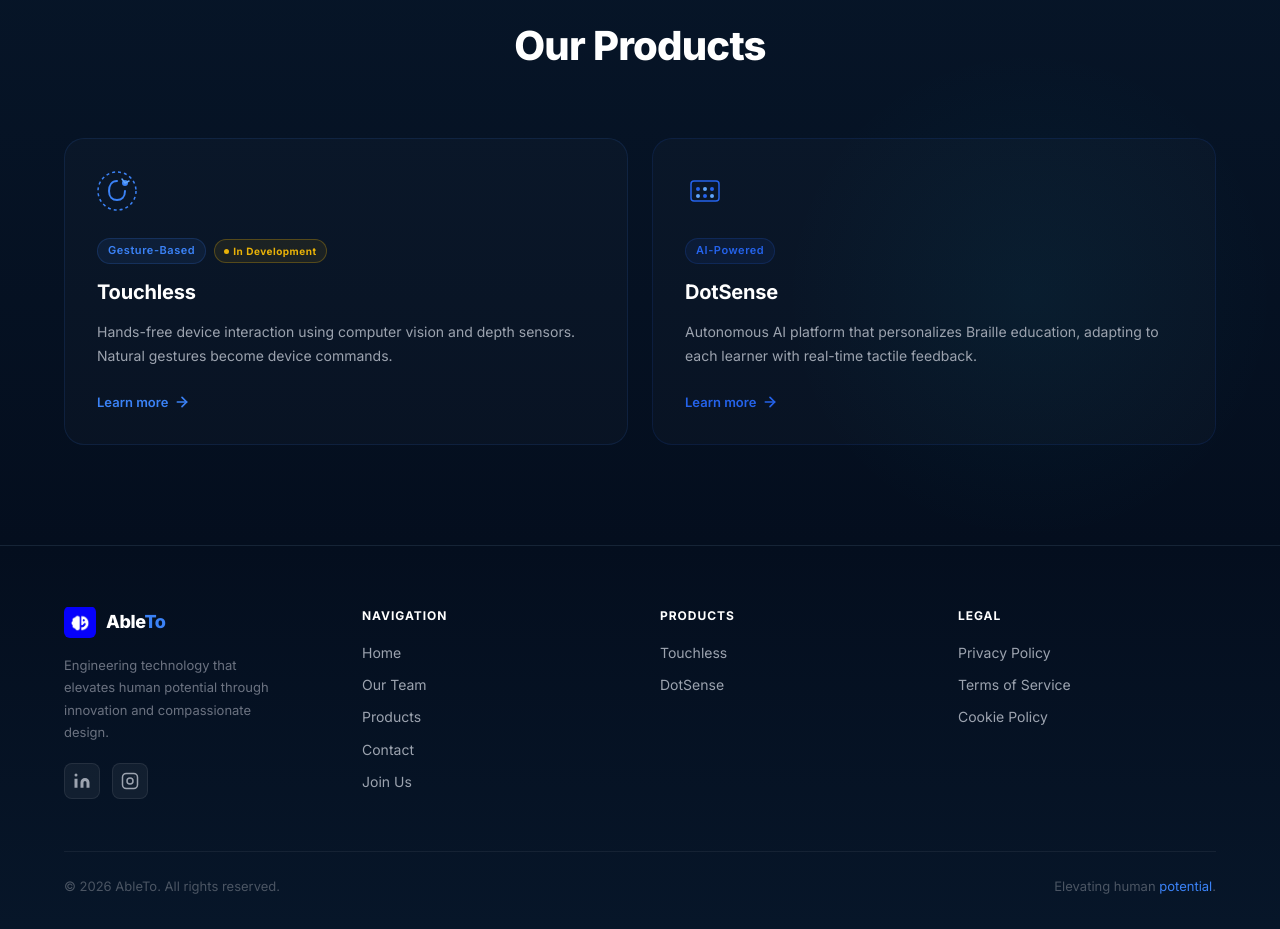
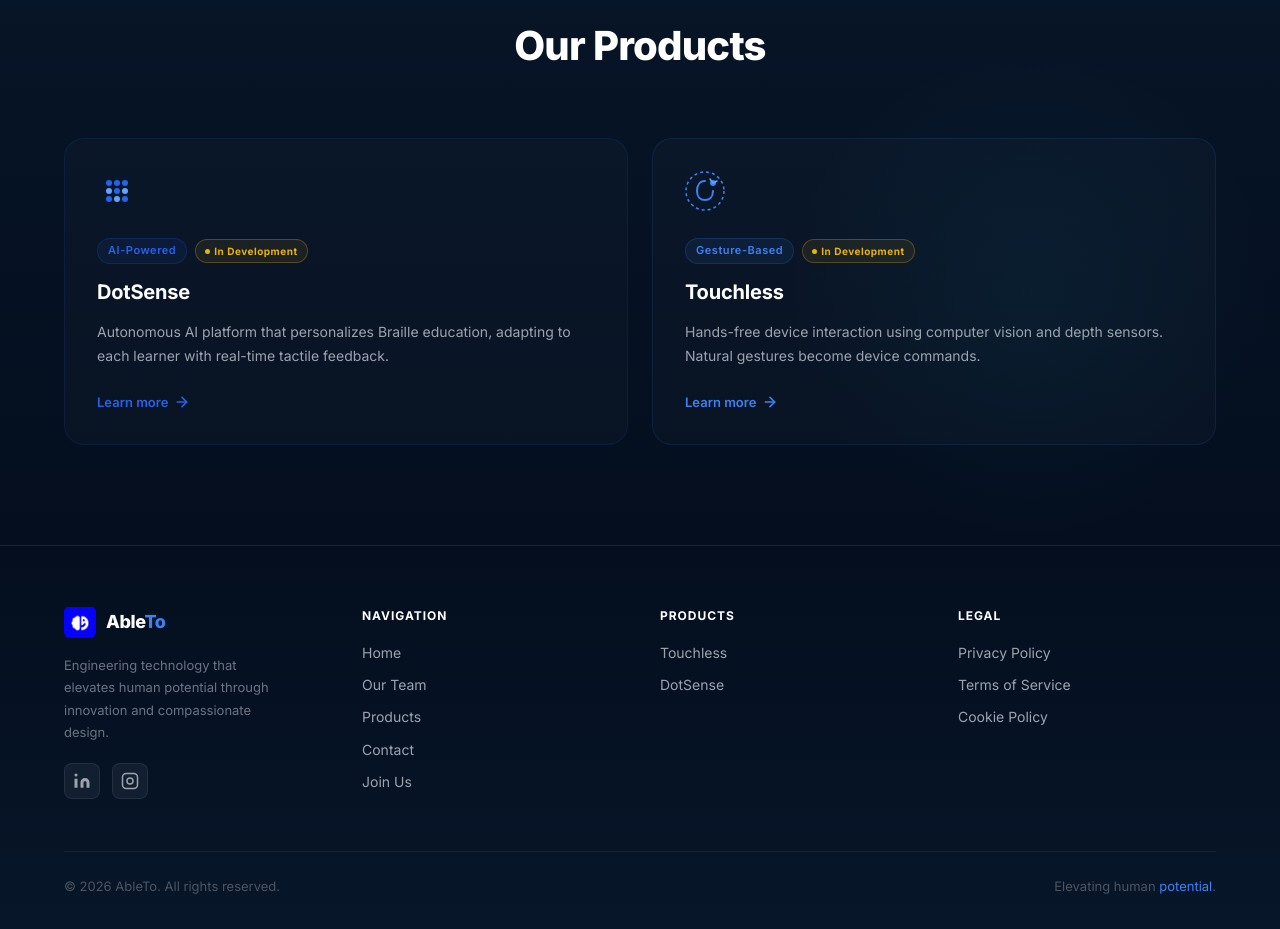
Before and after one commit to emiliodaza/ableto-app, a React (Vite) app: page / in a window 1280 px wide. Shown: the part 2240-3169 px from the top of the page. Built offline with nearby package versions, Linux system fonts and the light colour scheme.

Commit message:
Home page: DotSense first, both cards show In Development badge
Co-Authored-By: Claude Sonnet 4.6 <noreply@anthropic.com>

```diff
--- a/src/pages/Home.jsx
+++ b/src/pages/Home.jsx
@@ -588,6 +588,26 @@ export default function Home() {
           <div style={{ display: 'grid', gridTemplateColumns: 'repeat(auto-fit, minmax(320px, 1fr))', gap: '24px' }}>
             {[
               {
+                title: tr.home.dotSenseCardTitle,
+                badge: tr.home.dotSenseCardBadge,
+                desc: tr.home.dotSenseShort,
+                color: '#2563eb',
+                inDev: true,
+                icon: (
+                  <svg width="40" height="40" viewBox="0 0 40 40" fill="none">
+                    <circle cx="12" cy="12" r="3" fill="#2563eb"/>
+                    <circle cx="20" cy="12" r="3" fill="#2563eb"/>
+                    <circle cx="28" cy="12" r="3" fill="#2563eb"/>
+                    <circle cx="12" cy="20" r="3" fill="#60a5fa"/>
+                    <circle cx="20" cy="20" r="3" fill="#2563eb"/>
+                    <circle cx="28" cy="20" r="3" fill="#60a5fa"/>
+                    <circle cx="12" cy="28" r="3" fill="#2563eb"/>
+                    <circle cx="20" cy="28" r="3" fill="#60a5fa"/>
+                    <circle cx="28" cy="28" r="3" fill="#2563eb"/>
+                  </svg>
+                ),
+              },
+              {
                 title: tr.home.touchlessCardTitle,
                 badge: tr.home.touchlessCardBadge,
                 desc: tr.home.touchlessShort,
@@ -596,26 +616,8 @@ export default function Home() {
                 icon: (
                   <svg width="40" height="40" viewBox="0 0 40 40" fill="none">
                     <circle cx="20" cy="20" r="19" stroke="#3b82f6" strokeWidth="1.5" strokeDasharray="3 3"/>
-                    <path d="M20 10 C15 10 12 14 12 20 C12 26 15.5 29 20 29 C24.5 29 28 26 28 20" stroke="#3b82f6" strokeWidth="2" strokeLinecap="round"/>
-                    <circle cx="28" cy="12" r="3" fill="#3b82f6"/>
+                    <path d="M20 10 C15 10 12 14 12 20 C12 26 15.5 29 20 29 C24.5 29 28 26 28 20" stroke="#3b82f6" strokeWidth="2" strokeLinecap="round"/>                    <circle cx="28" cy="12" r="3" fill="#3b82f6"/>
                     <path d="M25 8 L28 12 L32 10" stroke="#60a5fa" strokeWidth="1.5" strokeLinecap="round" strokeLinejoin="round"/>
-                  </svg>
-                ),
-              },
-              {
-                title: tr.home.dotSenseCardTitle,
-                badge: tr.home.dotSenseCardBadge,
-                desc: tr.home.dotSenseShort,
-                color: '#2563eb',
-                icon: (
-                  <svg width="40" height="40" viewBox="0 0 40 40" fill="none">
-                    <rect x="6" y="10" width="28" height="20" rx="3" stroke="#2563eb" strokeWidth="1.5"/>
-                    <circle cx="13" cy="18" r="2" fill="#2563eb"/>
-                    <circle cx="20" cy="18" r="2" fill="#60a5fa"/>
-                    <circle cx="27" cy="18" r="2" fill="#2563eb"/>
-                    <circle cx="13" cy="25" r="2" fill="#60a5fa"/>
-                    <circle cx="20" cy="25" r="2" fill="#2563eb"/>
-                    <circle cx="27" cy="25" r="2" fill="#60a5fa"/>
                   </svg>
                 ),
               },
```
